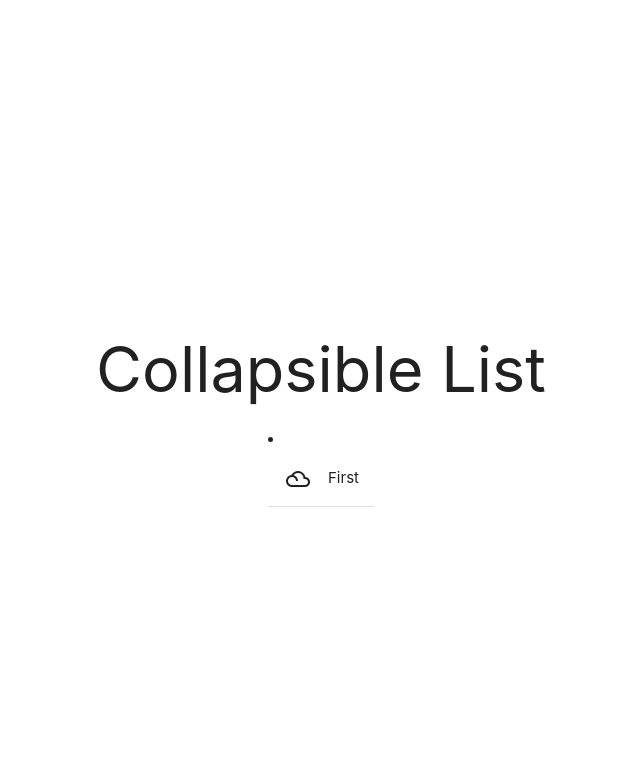
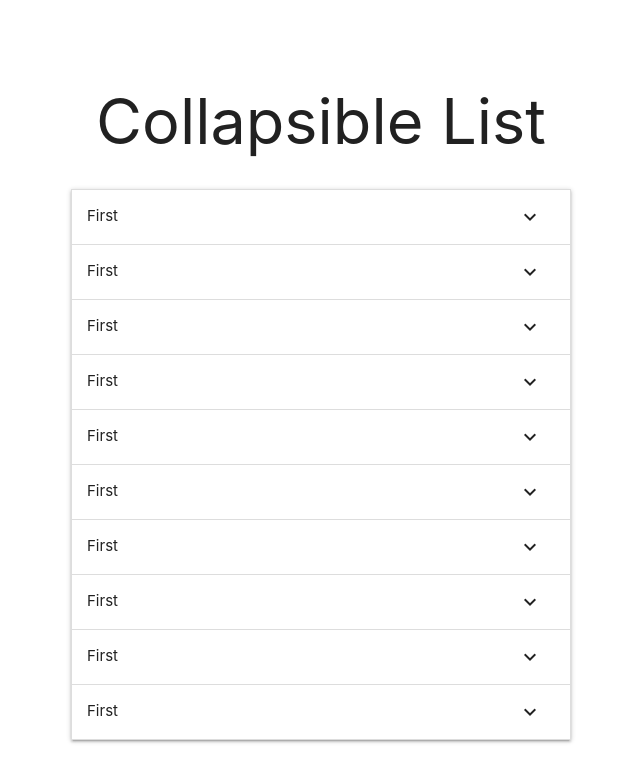
Before and after one commit to eminaydin/Collapsible-List-Component, a React (Create React App) app: page / in a window 1280 px wide. Shown: the top 782 px of the page, without its empty margins (319-959 px from the left). Built offline with nearby package versions, Linux system fonts and the light colour scheme.

Commit message:
data.json file included

```diff
--- a/src/App.css
+++ b/src/App.css
@@ -5,3 +5,6 @@
     height: 100vh;
     flex-direction: column;
 }
+.collapsible{
+    width: 500px;
+}
--- a/src/App.js
+++ b/src/App.js
@@ -1,11 +1,17 @@
 import React from 'react';
 import './App.css';
 import Collapsible from "./components/collapsible";
-
+import data from "./components/collapsible/data.json"
 function App() {
   return ( <div className="container">
   <h1>Collapsible List</h1>
-  <Collapsible />
+  <ul className="collapsible" >
+    {data.map(data=> {
+      return <Collapsible data = {data} key={data.id}/>
+    })}
+
+  </ul>
+
   </div>
   );
 }
--- a/src/components/collapsible/index.css
+++ b/src/components/collapsible/index.css
@@ -1,3 +1,3 @@
-.collapsible{
-    width: 500px;
+i {
+    margin-left: 400px;
 }
--- a/src/components/collapsible/index.js
+++ b/src/components/collapsible/index.js
@@ -3,12 +3,16 @@ import "./index.css";
 import "materialize-css/dist/css/materialize.min.css"
 import M from "materialize-css"
 
+
 class Collapsible extends React.Component {
     constructor(props) {
         super(props);
         this.state = {
-            theme: "",
+            theme: "gray",
         }
+       if (this.props.data.category === "admin"){this.state.theme = "orange"};
+       if (this.props.data.category === "marketing"){this.state.theme = "green"};
+
         this.collapse = this.collapse.bind(this);
     }
 
@@ -24,8 +28,8 @@ class Collapsible extends React.Component {
         return(
 
             <li onClick= {this.collapse}>
-              <div class="collapsible-header"><i class="material-icons">filter_drama</i>First</div>
-              <div class="collapsible-body"><span>Lorem ipsum dolor sit amet.</span></div>
+              <div className="collapsible-header">First<i className="material-icons">keyboard_arrow_down</i></div>
+              <div className="collapsible-body"><span>Lorem ipsum dolor sit amet.</span></div>
             </li>
 
         )
```
Also changed, not shown: src/components/collapsible/data.json (renamed from EXERCISE/data.json).
